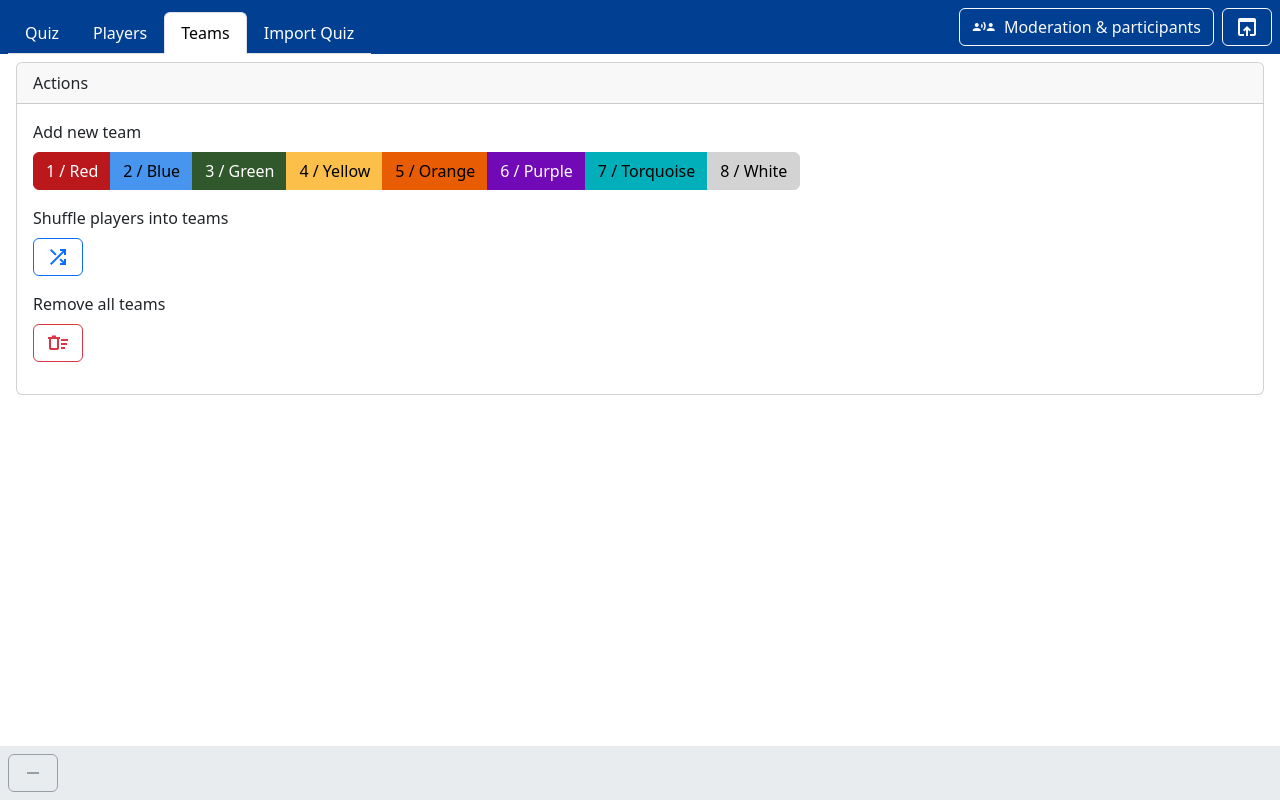
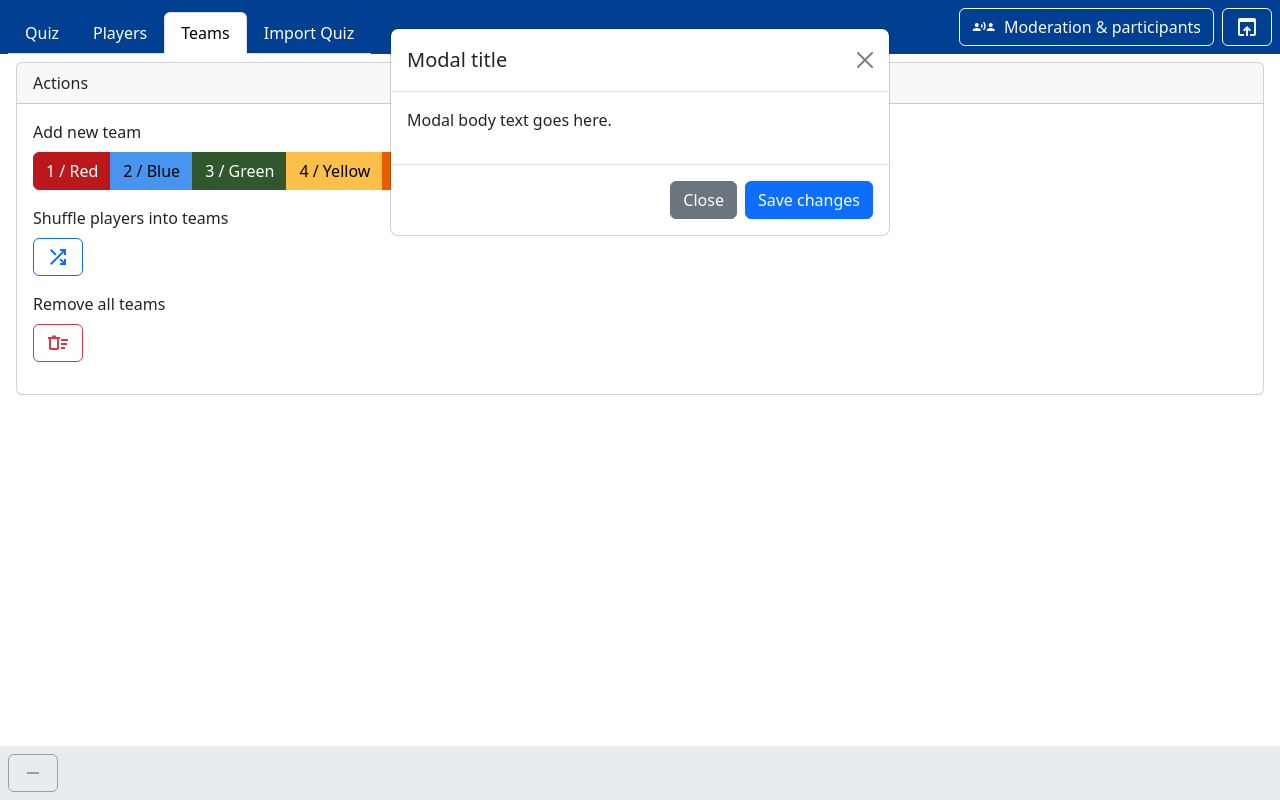
Before and after one commit to tdreja/single-page-quiz, a React (Vite) app: page / in a window 1280 px wide. Built offline with nearby package versions, Linux system fonts and the light colour scheme.

Commit message:
feat(Dialog): Add simple dialog

```diff
--- a/src/App.tsx
+++ b/src/App.tsx
@@ -22,6 +22,8 @@ import { TeamsPageForModeration } from './pages/teams/TeamsPageForModeration';
 import { QuizParticipantsPage } from './pages/quiz/QuizParticipantsPage';
 import { QuizModerationPage } from './pages/quiz/QuizModerationPage';
 import { debugLog } from './components/common/Logging';
+import { Dialog, DialogContext, DialogWrapper } from './components/mode/DialogContext';
+import { DialogView } from './components/common/DialogView';
 
 type ChannelListener = (event: MessageEvent) => void;
 const initialGame = emptyGame();
@@ -37,6 +39,13 @@ let channelListener: ChannelListener = () => {
 function App() {
     const [game, setGame] = useState<Game>(initialGame);
     const [tabType, setTabType] = useState<TabType>(TabType.SHARED);
+    const [dialog, setDialog] = useState<Dialog | undefined>({
+        title: '',
+        message: '',
+        onYesClick: () => {},
+        onNoClick: () => {},
+        onCloseClick: () => {},
+    });
 
     // Update game when an event is received and store the new state
     const onGameEvent = useCallback<GameEventListener>((event: GameEvent) => {
@@ -94,6 +103,8 @@ function App() {
             <GameEventContext.Provider value={onGameEvent}>
                 <TabContext.Provider value={{ tabType, setTabType: onChangeSettings }}>
                     <I18N.Provider value={i18n()}>
+                        <DialogContext.Provider value={{ dialog, setDialog }}>
+                            <DialogView dialog={dialog} setDialog={setDialog} />
                             <SettingsBar />
                             <MainPage>
                                 {/* Players */}
@@ -132,6 +143,7 @@ function App() {
                                 </SubPage>
                             </MainPage>
                             <TeamsBottomNav />
+                        </DialogContext.Provider>
                     </I18N.Provider>
                 </TabContext.Provider>
             </GameEventContext.Provider>
--- /dev/null
+++ b/src/components/common/DialogView.tsx
@@ -0,0 +1,53 @@
+import React, { useCallback, useEffect } from 'react';
+import { DialogWrapper } from '../mode/DialogContext';
+
+export const DialogView = ({ dialog, setDialog }: DialogWrapper) => {
+    const onYesClick = useCallback(() => {
+        if (dialog) {
+            dialog.onYesClick();
+            setDialog(undefined);
+        }
+    }, [dialog]);
+    const onNoClick = useCallback(() => {
+        if (dialog) {
+            dialog.onNoClick();
+            setDialog(undefined);
+        }
+    }, [dialog]);
+    const onCloseClick = useCallback(() => {
+        if (dialog) {
+            dialog.onCloseClick();
+            setDialog(undefined);
+        }
+    }, [dialog]);
+
+    useEffect(() => {
+        document.body.classList.toggle('modal-open', !!dialog);
+    }, [dialog]);
+
+    return (
+        <>
+            { dialog && (
+                <div className="modal fade show" tabIndex={-1} style={{ display: 'block' }} role="dialog" aria-modal="true">
+                    <div className="modal-dialog">
+                        <div className="modal-content">
+                            <div className="modal-header">
+                                <h5 className="modal-title">Modal title</h5>
+                                <button type="button" className="btn-close" data-bs-dismiss="modal" aria-label="Close" onClick={onCloseClick}>
+
+                                </button>
+                            </div>
+                            <div className="modal-body">
+                                <p>Modal body text goes here.</p>
+                            </div>
+                            <div className="modal-footer">
+                                <button type="button" className="btn btn-secondary" data-bs-dismiss="modal">Close</button>
+                                <button type="button" className="btn btn-primary">Save changes</button>
+                            </div>
+                        </div>
+                    </div>
+                </div>
+            )}
+        </>
+    );
+};
--- /dev/null
+++ b/src/components/mode/DialogContext.ts
@@ -0,0 +1,20 @@
+import React from 'react';
+
+export type ActionListener = () => void;
+
+export interface Dialog {
+    title: string,
+    message: string,
+    onYesClick: ActionListener,
+    onNoClick: ActionListener,
+    onCloseClick: ActionListener,
+}
+
+export interface DialogWrapper {
+    dialog?: Dialog,
+    setDialog: (dialog?: Dialog) => void,
+}
+
+export const DialogContext = React.createContext<DialogWrapper>({
+    setDialog: () => {},
+});
```
Lines whose indentation alone changed are shown as unchanged.
